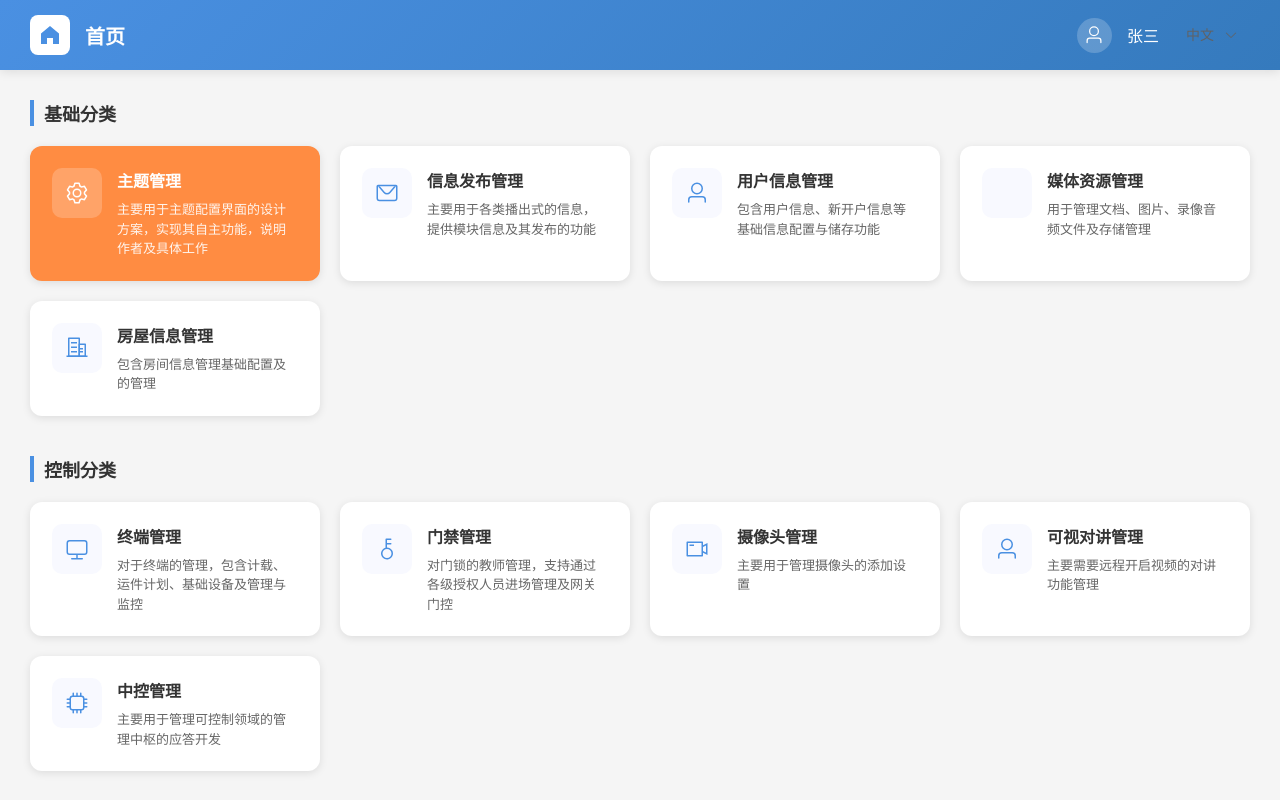
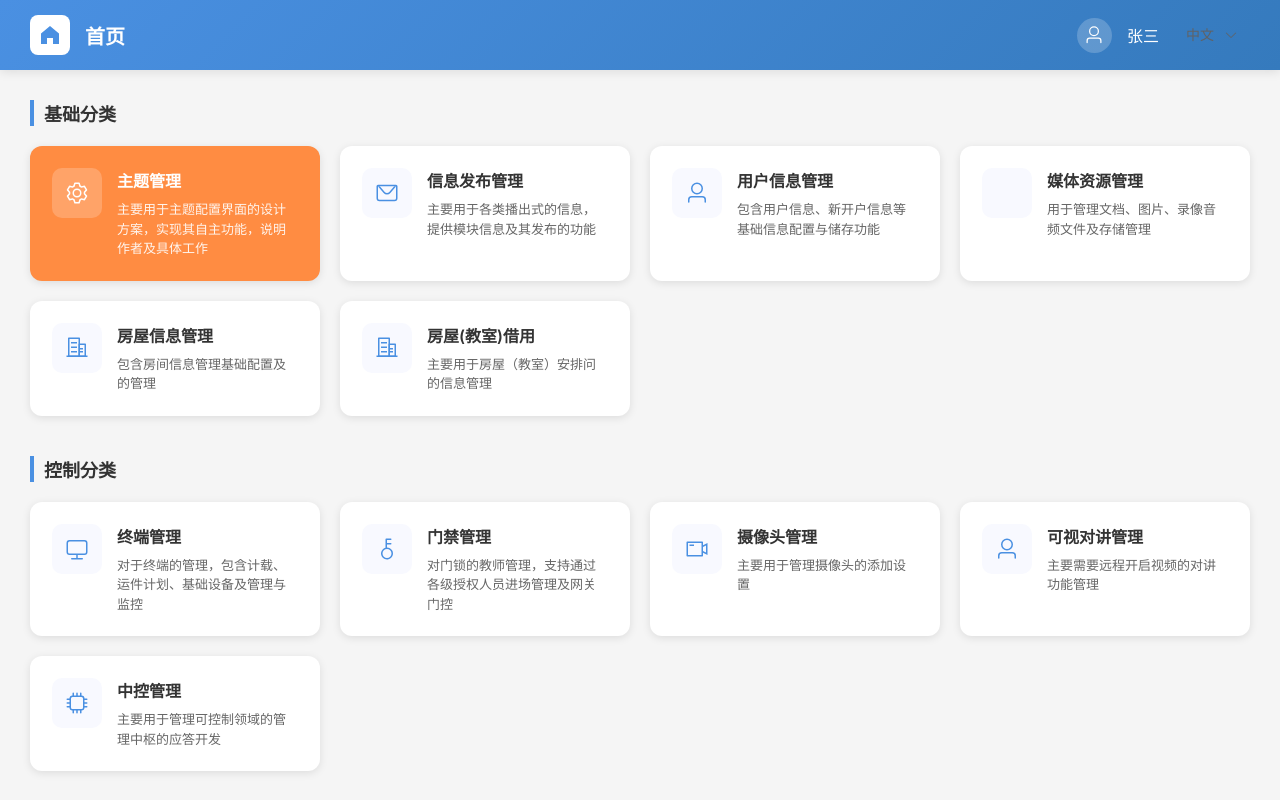
Before and after one commit to proydq/Beijing-Language-and-Culture-University2, a Vue app: page / in a window 1280 px wide. Shown: the top 800 px of the page. Built offline with nearby package versions, Linux system fonts and the light colour scheme.

Commit message:
新增教室借用模块

```diff
--- a/src/views/Dashboard.vue
+++ b/src/views/Dashboard.vue
@@ -79,6 +79,16 @@
             <div class="card-content">
               <h4>房屋信息管理</h4>
               <p>包含房间信息管理基础配置及的管理</p>
+            </div>
+          </div>
+          <!-- 新增房屋(教室)借用模块 -->
+          <div class="function-card" @click="handleCardClick('房屋(教室)借用')">
+            <div class="card-icon">
+              <el-icon size="24"><office-building /></el-icon>
+            </div>
+            <div class="card-content">
+              <h4>房屋(教室)借用</h4>
+              <p>主要用于房屋（教室）安排问的信息管理</p>
             </div>
           </div>
         </div>
@@ -420,6 +430,11 @@ export default {
         case '权限管理':
           router.push('/role-management')
           break
+        case '房屋(教室)借用':
+          // 暂时输出到控制台，等待后续开发
+          console.log('点击了房屋(教室)借用')
+          // router.push('/room-booking')  // 后续添加路由
+          break
         // 可以添加更多卡片的跳转逻辑
         default:
           console.log('点击了:', cardName)
```
